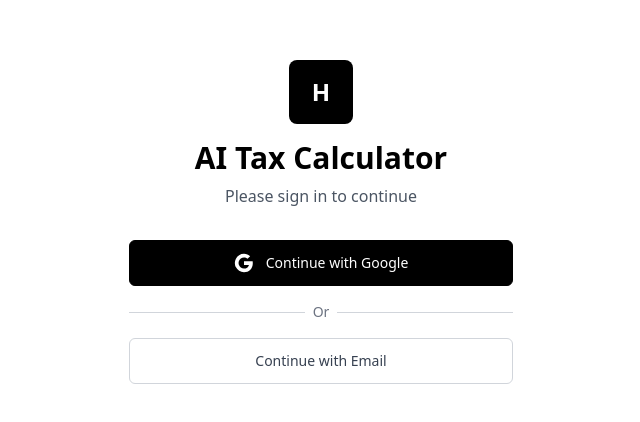
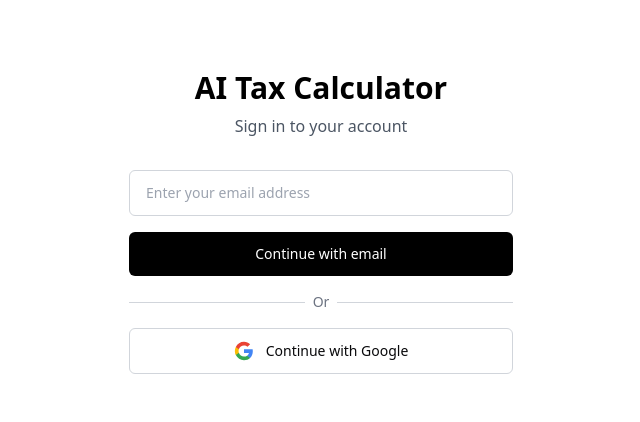
Before and after one commit to mustafashaheen1/ai-tax-calculator, a Next.js app: page / in a window 1280 px wide. Shown: the part 178-600 px from the top of the page, without its empty margins (319-959 px from the left). Built offline with nearby package versions, Linux system fonts and the light colour scheme; no server answers.

Commit message:
Restore clean login page without logo

```diff
--- a/src/components/LoginPage.tsx
+++ b/src/components/LoginPage.tsx
@@ -37,12 +37,8 @@
     <div className="min-h-screen bg-white flex items-center justify-center">
       <div className="max-w-md w-full space-y-8 p-8">
         <div className="text-center">
-          {/* Logo */}
-          <div className="w-16 h-16 bg-black rounded-lg flex items-center justify-center mx-auto mb-4">
-            <span className="text-white text-2xl font-bold">H</span>
-          </div>
           <h2 className="text-3xl font-bold text-black mb-2">AI Tax Calculator</h2>
-          <p className="text-gray-600">Please sign in to continue</p>
+          <p className="text-gray-600">Sign in to your account</p>
         </div>
 
         <div className="mt-8 space-y-6">
@@ -54,20 +50,23 @@
 
           {!showEmailForm ? (
             <div className="space-y-4">
-              {/* Google Sign In Button */}
+              {/* Email Input and Continue Button */}
+              <input
+                type="email"
+                value={email}
+                onChange={(e) => setEmail(e.target.value)}
+                placeholder="Enter your email address"
+                className="w-full px-4 py-3 border border-gray-300 rounded-md focus:outline-none focus:ring-1 focus:ring-gray-400 focus:border-gray-400 text-sm"
+                disabled={loading}
+              />
+
               <button
                 type="button"
-                onClick={handleGoogleSignIn}
+                onClick={() => setShowEmailForm(true)}
                 disabled={loading}
-                className="group relative w-full flex justify-center py-3 px-4 border border-black text-sm font-medium rounded-md text-white bg-black hover:bg-gray-800 focus:outline-none focus:ring-2 focus:ring-offset-2 focus:ring-black disabled:opacity-50 disabled:cursor-not-allowed transition-colors"
+                className="w-full py-3 px-4 bg-black text-white rounded-md hover:bg-gray-800 disabled:opacity-50 disabled:cursor-not-allowed text-sm font-medium transition"
               >
-                <svg className="w-5 h-5 mr-3" viewBox="0 0 24 24">
-                  <path fill="currentColor" d="M22.56 12.25c0-.78-.07-1.53-.2-2.25H12v4.26h5.92c-.26 1.37-1.04 2.53-2.21 3.31v2.77h3.57c2.08-1.92 3.28-4.74 3.28-8.09z"/>
-                  <path fill="currentColor" d="M12 23c2.97 0 5.46-.98 7.28-2.66l-3.57-2.77c-.98.66-2.23 1.06-3.71 1.06-2.86 0-5.29-1.93-6.16-4.53H2.18v2.84C3.99 20.53 7.7 23 12 23z"/>
-                  <path fill="currentColor" d="M5.84 14.09c-.22-.66-.35-1.36-.35-2.09s.13-1.43.35-2.09V7.07H2.18C1.43 8.55 1 10.22 1 12s.43 3.45 1.18 4.93l2.85-2.22.81-.62z"/>
-                  <path fill="currentColor" d="M12 5.38c1.62 0 3.06.56 4.21 1.64l3.15-3.15C17.45 2.09 14.97 1 12 1 7.7 1 3.99 3.47 2.18 7.07l3.66 2.84c.87-2.6 3.3-4.53 6.16-4.53z"/>
-                </svg>
-                {loading ? 'Signing in...' : 'Continue with Google'}
+                {loading ? 'Please wait...' : 'Continue with email'}
               </button>
 
               {/* Divider */}
@@ -80,13 +79,20 @@
                 </div>
               </div>
 
-              {/* Email Sign In Button */}
+              {/* Google Sign In Button */}
               <button
                 type="button"
-                onClick={() => setShowEmailForm(true)}
-                className="w-full flex justify-center py-3 px-4 border border-gray-300 text-sm font-medium rounded-md text-gray-700 bg-white hover:bg-gray-50 focus:outline-none focus:ring-2 focus:ring-offset-2 focus:ring-black transition-colors"
+                onClick={handleGoogleSignIn}
+                disabled={loading}
+                className="w-full py-3 px-4 border border-gray-300 rounded-md hover:bg-gray-50 disabled:opacity-50 disabled:cursor-not-allowed transition flex items-center justify-center gap-3 text-sm font-medium"
               >
-                Continue with Email
+                <svg className="w-5 h-5" viewBox="0 0 24 24">
+                  <path fill="#4285F4" d="M22.56 12.25c0-.78-.07-1.53-.2-2.25H12v4.26h5.92c-.26 1.37-1.04 2.53-2.21 3.31v2.77h3.57c2.08-1.92 3.28-4.74 3.28-8.09z"/>
+                  <path fill="#34A853" d="M12 23c2.97 0 5.46-.98 7.28-2.66l-3.57-2.77c-.98.66-2.23 1.06-3.71 1.06-2.86 0-5.29-1.93-6.16-4.53H2.18v2.84C3.99 20.53 7.7 23 12 23z"/>
+                  <path fill="#FBBC05" d="M5.84 14.09c-.22-.66-.35-1.36-.35-2.09s.13-1.43.35-2.09V7.07H2.18C1.43 8.55 1 10.22 1 12s.43 3.45 1.18 4.93l2.85-2.22.81-.62z"/>
+                  <path fill="#EA4335" d="M12 5.38c1.62 0 3.06.56 4.21 1.64l3.15-3.15C17.45 2.09 14.97 1 12 1 7.7 1 3.99 3.47 2.18 7.07l3.66 2.84c.87-2.6 3.3-4.53 6.16-4.53z"/>
+                </svg>
+                Continue with Google
               </button>
             </div>
           ) : (
```
